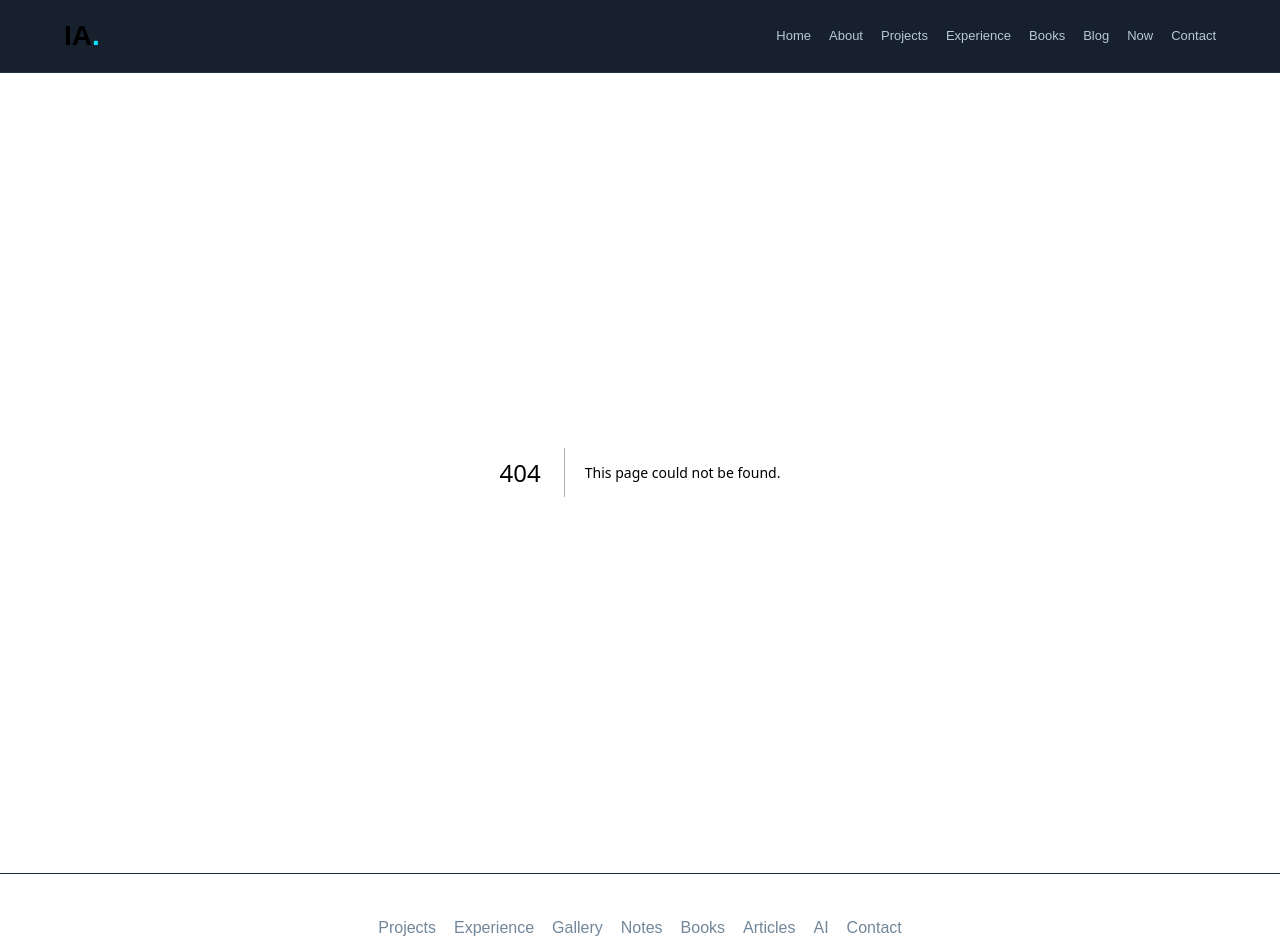
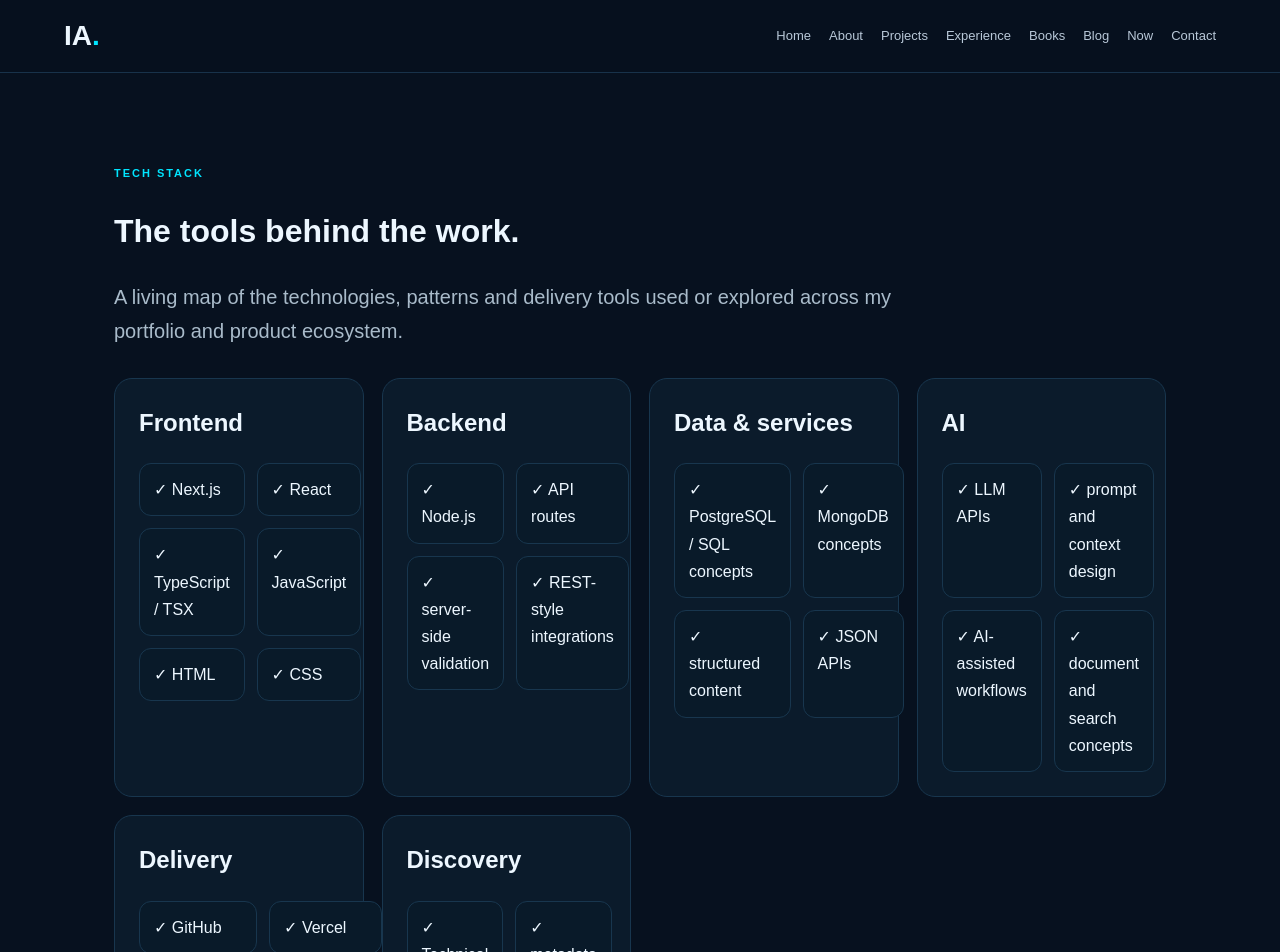
Before and after one commit to Stevebook001/Akode, a Next.js app: page /stack in a window 1280 px wide. Before the commit this address had no page. Shown: the top 952 px of the page. Built offline with nearby package versions, Linux system fonts and the light colour scheme.

Commit message:
Add tech stack page

```diff
--- /dev/null
+++ b/app/stack/page.tsx
@@ -0,0 +1,12 @@
+export const metadata = { title: "Tech Stack | Ibrahim Akanni Ahmad", description: "The technologies and engineering layers used across the Ibrahim Akanni Ahmad portfolio." };
+
+const groups = [
+  ["Frontend", ["Next.js", "React", "TypeScript / TSX", "JavaScript", "HTML", "CSS"]],
+  ["Backend", ["Node.js", "API routes", "server-side validation", "REST-style integrations"]],
+  ["Data & services", ["PostgreSQL / SQL concepts", "MongoDB concepts", "structured content", "JSON APIs"]],
+  ["AI", ["LLM APIs", "prompt and context design", "AI-assisted workflows", "document and search concepts"]],
+  ["Delivery", ["GitHub", "Vercel", "environment variables", "deployment verification", "analytics"]],
+  ["Discovery", ["Technical SEO", "metadata", "sitemaps", "internal linking", "long-form content"]],
+];
+
+export default function Stack(){return <main className="page"><p className="eyebrow">TECH STACK</p><h1>The tools behind the work.</h1><p className="lead">A living map of the technologies, patterns and delivery tools used or explored across my portfolio and product ecosystem.</p><div className="grid">{groups.map(([title,items])=><section className="card" key={title}><h2>{title}</h2><div className="checklist">{items.map(x=><span key={x}>✓ {x}</span>)}</div></section>)}</div><section className="feature"><h2>Stack is a means, not the product.</h2><p>The right technology depends on the problem. A small page does not need the same architecture as a communication network or an AI platform. I use the stack as a set of building blocks and choose the simplest reliable layer that can support the next stage.</p></section></main>;}
```
